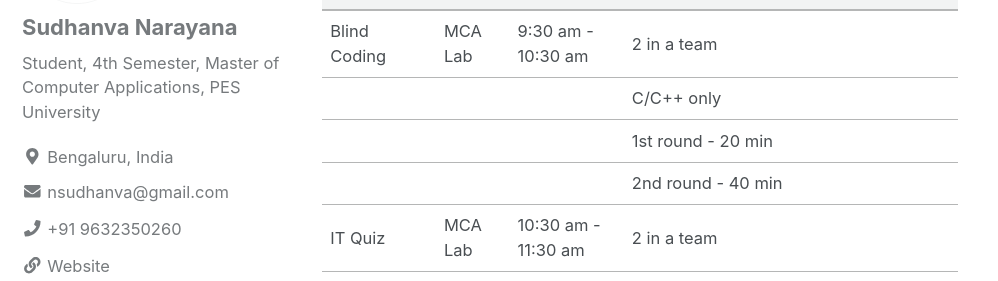
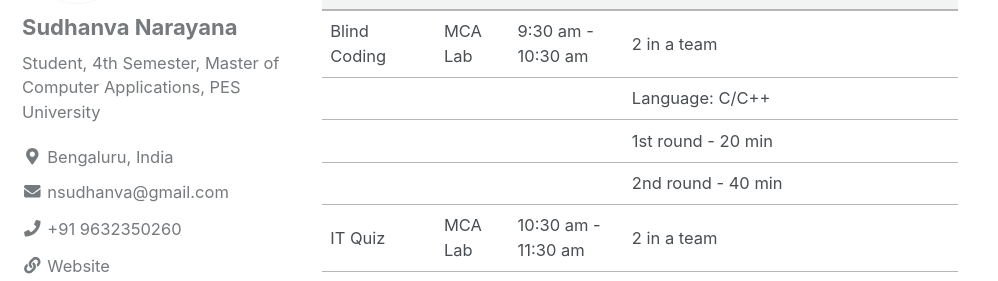
Before and after one commit to pesumca/pesumca.github.io, a Jekyll site: the page built from _posts/2019-02-03-register-for-prakalpa-2019-mca.md, in a window 1280 px wide and 900 px high, scrolled down 1162 px. Shown: the part 172-453 px from the top of the window, without its empty margins (0-998 px from the left). Built offline with Jekyll 4.4.1, drawn with Linux system fonts in a browser that asks for light colours; cached includes are drawn as plain includes; nearby versions of some CDN libraries.

Commit message:
update events 5

```diff
--- a/_posts/2019-02-03-register-for-prakalpa-2019-mca.md
+++ b/_posts/2019-02-03-register-for-prakalpa-2019-mca.md
@@ -24,7 +24,7 @@ Registrations For Prakalpa 2019 Now Open! All events below are conducted by the
 | Event                 | Place           | Timings                     | Details             |
 | :---                  | :----           | :---                        | :--                 |
 | Blind Coding          | MCA Lab         | 9:30 am - 10:30 am          | 2 in a team  |
-|                       |                 |                             | C/C++ only  |
+|                       |                 |                             | Language: C/C++  |
 |                       |                 |                             | 1st round - 20 min  |
 |                       |                 |                             | 2nd round - 40 min  |
 | IT Quiz               | MCA Lab        | 10:30 am - 11:30 am         | 2 in a team         |
```
